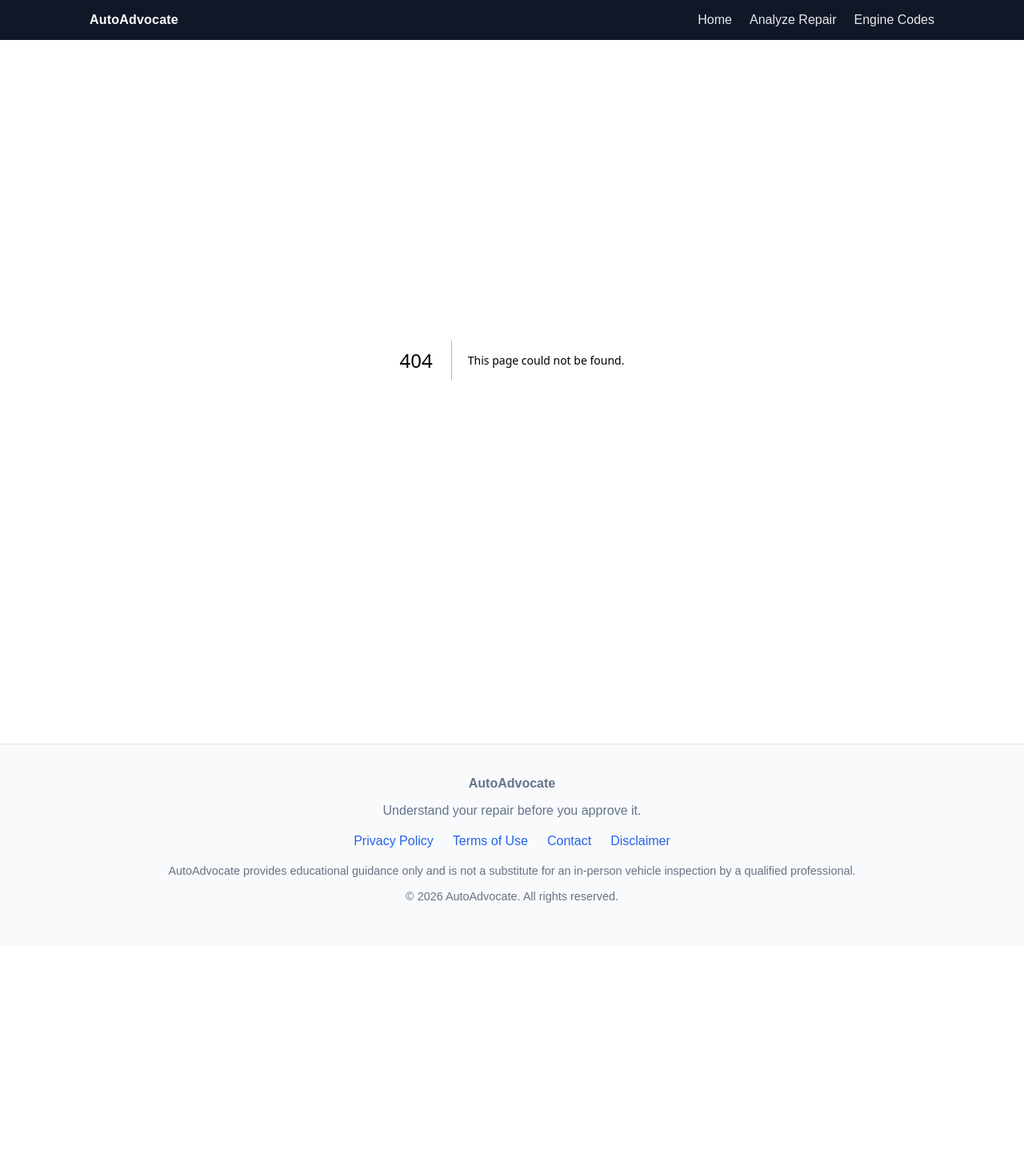
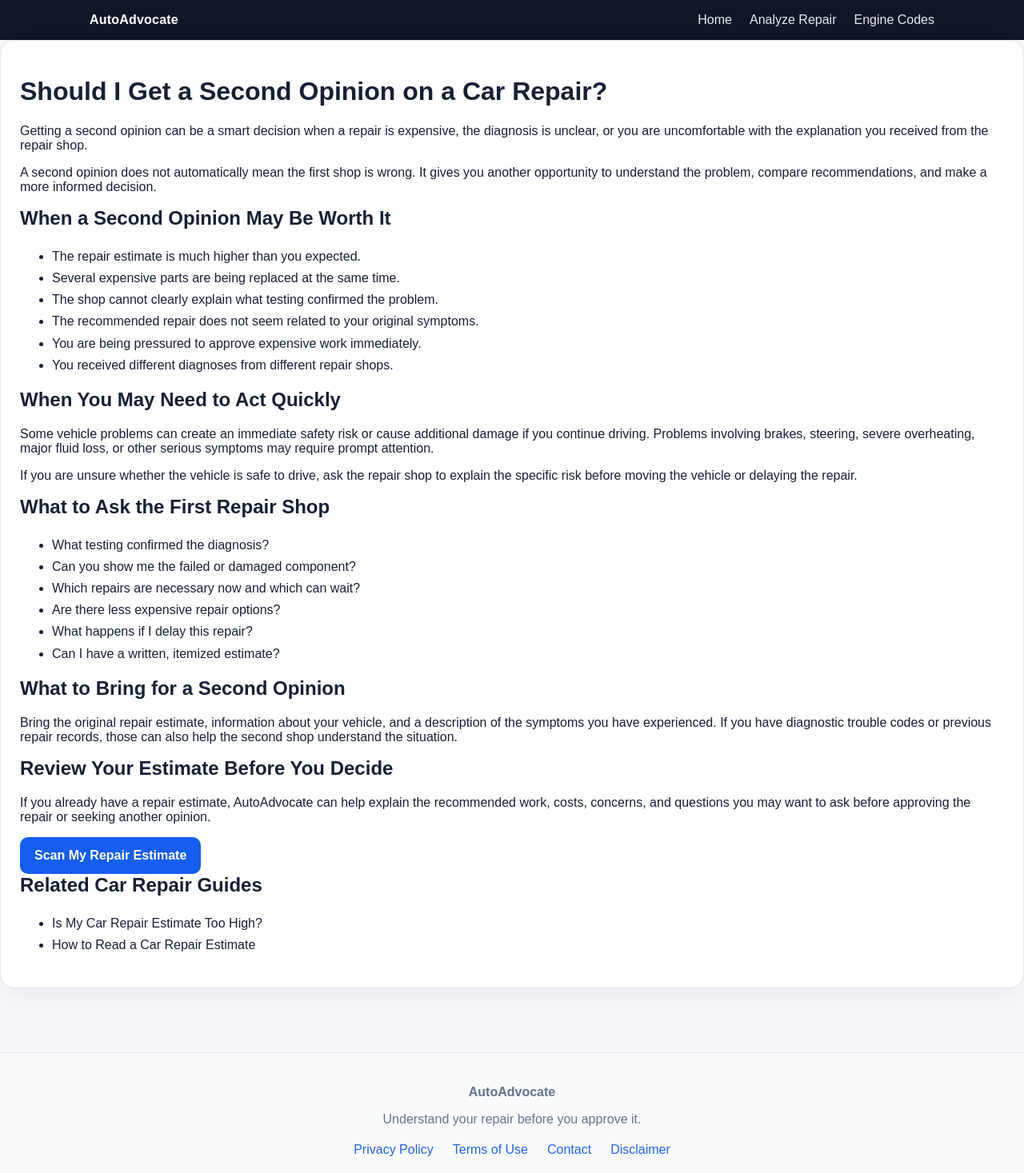
Before and after one commit to freydo7003/AutoAdvocate, a Next.js app: page /should-i-get-second-opinion-car-repair in a window 1280 px wide. Before the commit this address had no page. Shown: the top 1467 px of the page at 80% size. Before the commit the page ends 1183 px from the top, so only its background shows below. Built offline with nearby package versions, Linux system fonts and the light colour scheme.

Commit message:
Add three SEO repair estimate guides

```diff
--- /dev/null
+++ b/app/should-i-get-second-opinion-car-repair/page.tsx
@@ -0,0 +1,103 @@
+import type { Metadata } from "next";
+import Link from "next/link";
+
+export const metadata: Metadata = {
+  title: "Should I Get a Second Opinion on a Car Repair? | AutoAdvocate",
+  description:
+    "Learn when it makes sense to get a second opinion on a car repair, what warning signs to look for, and what to ask before approving expensive repairs.",
+};
+
+export default function SecondOpinionCarRepairPage() {
+  return (
+    <main className="container">
+      <div className="card">
+        <h1>Should I Get a Second Opinion on a Car Repair?</h1>
+
+        <p>
+          Getting a second opinion can be a smart decision when a repair is
+          expensive, the diagnosis is unclear, or you are uncomfortable with
+          the explanation you received from the repair shop.
+        </p>
+
+        <p>
+          A second opinion does not automatically mean the first shop is wrong.
+          It gives you another opportunity to understand the problem, compare
+          recommendations, and make a more informed decision.
+        </p>
+
+        <h2>When a Second Opinion May Be Worth It</h2>
+
+        <ul>
+          <li>The repair estimate is much higher than you expected.</li>
+          <li>Several expensive parts are being replaced at the same time.</li>
+          <li>The shop cannot clearly explain what testing confirmed the problem.</li>
+          <li>The recommended repair does not seem related to your original symptoms.</li>
+          <li>You are being pressured to approve expensive work immediately.</li>
+          <li>You received different diagnoses from different repair shops.</li>
+        </ul>
+
+        <h2>When You May Need to Act Quickly</h2>
+
+        <p>
+          Some vehicle problems can create an immediate safety risk or cause
+          additional damage if you continue driving. Problems involving brakes,
+          steering, severe overheating, major fluid loss, or other serious
+          symptoms may require prompt attention.
+        </p>
+
+        <p>
+          If you are unsure whether the vehicle is safe to drive, ask the repair
+          shop to explain the specific risk before moving the vehicle or delaying
+          the repair.
+        </p>
+
+        <h2>What to Ask the First Repair Shop</h2>
+
+        <ul>
+          <li>What testing confirmed the diagnosis?</li>
+          <li>Can you show me the failed or damaged component?</li>
+          <li>Which repairs are necessary now and which can wait?</li>
+          <li>Are there less expensive repair options?</li>
+          <li>What happens if I delay this repair?</li>
+          <li>Can I have a written, itemized estimate?</li>
+        </ul>
+
+        <h2>What to Bring for a Second Opinion</h2>
+
+        <p>
+          Bring the original repair estimate, information about your vehicle,
+          and a description of the symptoms you have experienced. If you have
+          diagnostic trouble codes or previous repair records, those can also
+          help the second shop understand the situation.
+        </p>
+
+        <h2>Review Your Estimate Before You Decide</h2>
+
+        <p>
+          If you already have a repair estimate, AutoAdvocate can help explain
+          the recommended work, costs, concerns, and questions you may want to
+          ask before approving the repair or seeking another opinion.
+        </p>
+
+        <Link href="/scan" className="btn">
+          Scan My Repair Estimate
+        </Link>
+       <h2>Related Car Repair Guides</h2>
+
+<ul>
+  <li>
+    <Link href="/car-repair-estimate-too-high">
+      Is My Car Repair Estimate Too High?
+    </Link>
+  </li>
+
+  <li>
+    <Link href="/how-to-read-car-repair-estimate">
+      How to Read a Car Repair Estimate
+    </Link>
+  </li>
+</ul>
+      </div>
+    </main>
+  );
+}
```
Also changed, not shown: app/car-repair-estimate-too-high/page.tsx (+15 -0 lines), app/how-to-read-car-repair-estimate/page.tsx (added, +117 -0 lines), app/sitemap.ts (+12 -0 lines).
